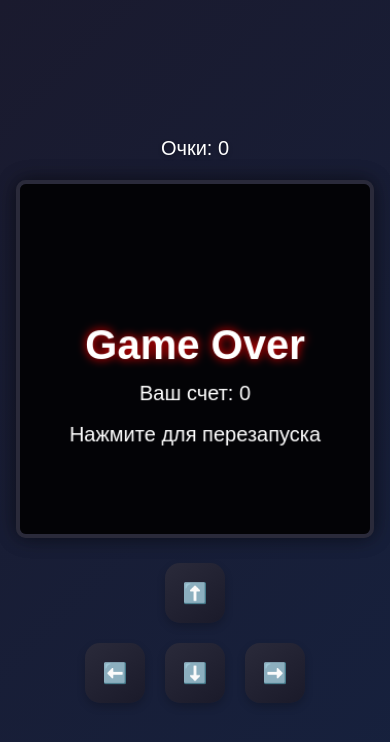
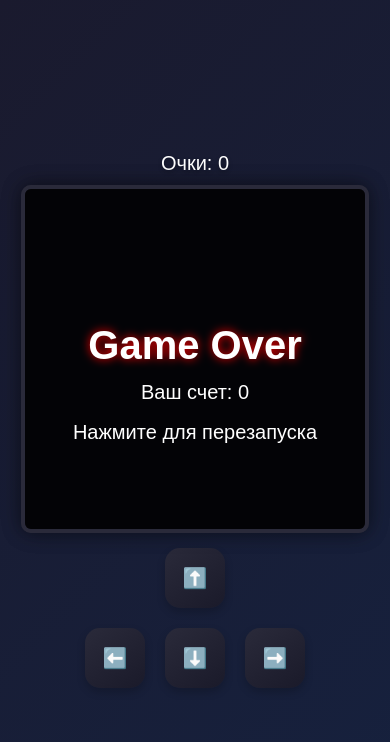
Before and after one commit to fru1t228/snake-game, a plain HTML site: page index.html in a window 390 px wide. Drawn offline with Linux system fonts and the light colour scheme.

Commit message:
Обновлени дизайна черезв Cursora5

```diff
--- a/script.js
+++ b/script.js
@@ -12,8 +12,13 @@ function resizeCanvas() {
 
   canvas.width = boxSize;
   canvas.height = boxSize;
+  canvas.style.width = boxSize + 'px';
+  canvas.style.height = boxSize + 'px';
+
   overlayCanvas.width = boxSize;
   overlayCanvas.height = boxSize;
+  overlayCanvas.style.width = boxSize + 'px';
+  overlayCanvas.style.height = boxSize + 'px';
 
   // Обновляем позицию overlay
   overlayCanvas.style.top = canvas.offsetTop + 'px';
@@ -103,8 +108,11 @@ function draw(timestamp) {
 
   lastTime = timestamp;
 
-  // Очищаем canvas с эффектом затемнения
-  ctx.fillStyle = "rgba(15, 15, 26, 0.1)";
+  // Очищаем canvas
+  ctx.clearRect(0, 0, canvas.width, canvas.height);
+
+  // Рисуем фон
+  ctx.fillStyle = "#0f0f1a";
   ctx.fillRect(0, 0, canvas.width, canvas.height);
 
   // Рисуем сетку
--- a/style.css
+++ b/style.css
@@ -8,6 +8,7 @@ body {
     font-family: 'Arial', sans-serif;
     padding: 20px;
     box-sizing: border-box;
+    overflow: hidden;
   }
 
   #game-container {
@@ -24,6 +25,9 @@ body {
     border-radius: 10px;
     box-shadow: 0 0 20px rgba(0, 0, 0, 0.3);
     background-color: #0f0f1a;
+    display: block;
+    image-rendering: pixelated;
+    image-rendering: crisp-edges;
     width: 100%;
     height: auto;
     max-width: 100%;
@@ -57,6 +61,7 @@ body {
     transition: all 0.3s ease;
     box-shadow: 0 4px 8px rgba(0, 0, 0, 0.2);
     touch-action: manipulation;
+    -webkit-tap-highlight-color: transparent;
   }
 
   button:hover {
@@ -78,6 +83,10 @@ body {
 
   /* Медиа-запросы для мобильных устройств */
   @media (max-width: 480px) {
+    body {
+      padding: 10px;
+    }
+
     button {
       width: 60px;
       height: 60px;
@@ -86,5 +95,10 @@ body {
 
     #score {
       font-size: 20px;
+      margin-bottom: 10px;
+    }
+
+    #controls {
+      margin-top: 10px;
     }
   }
```
